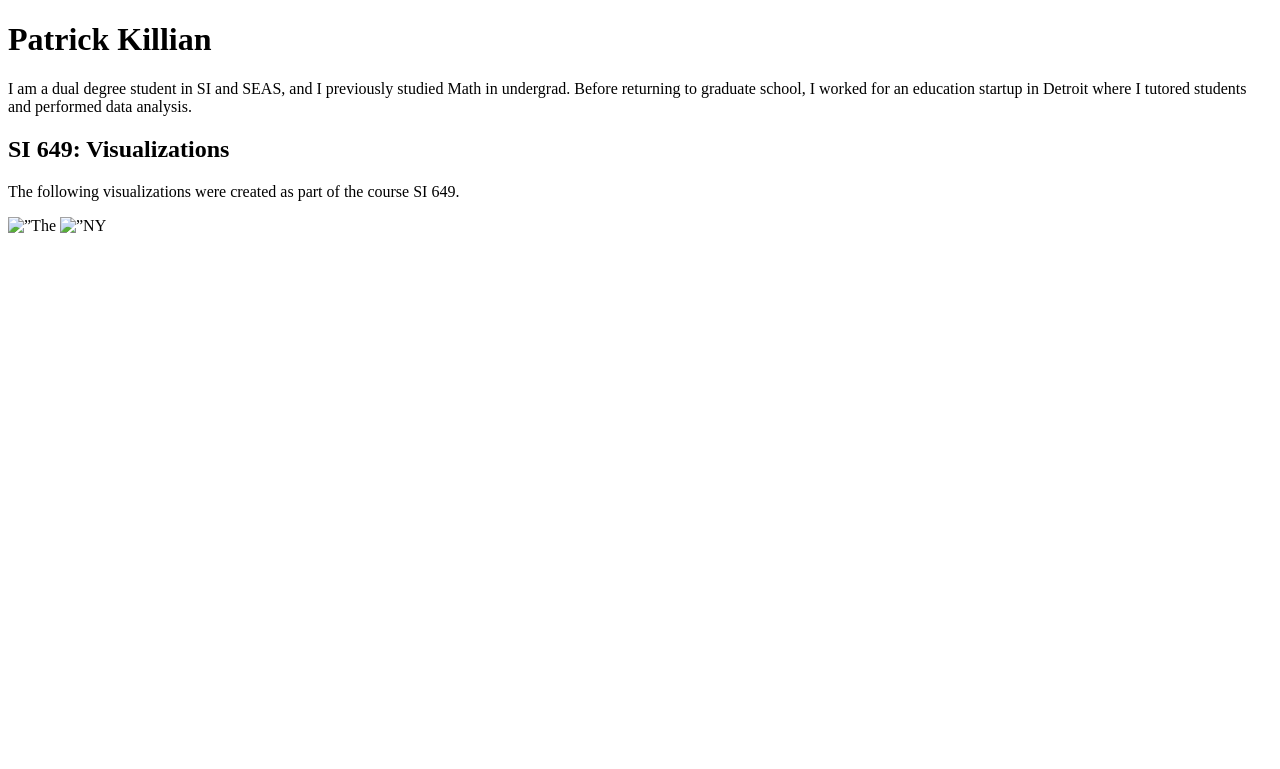
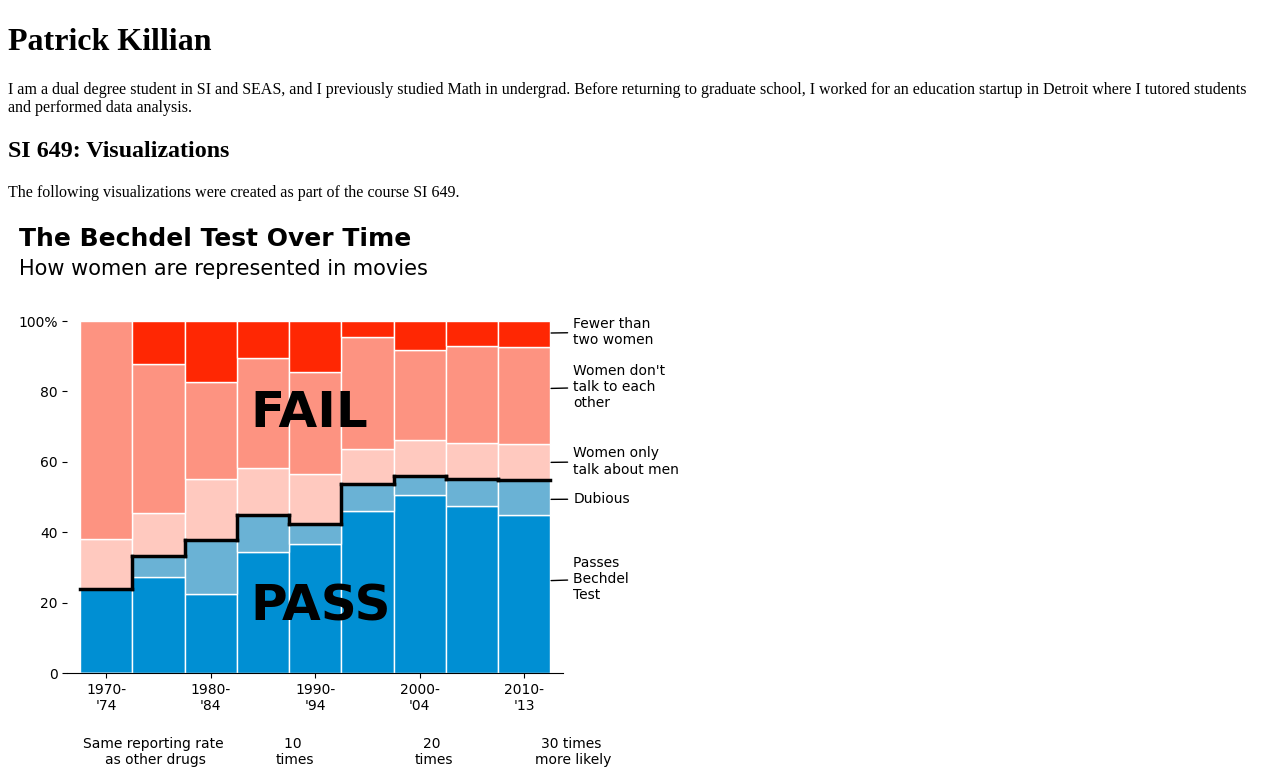
Before and after one commit to killianpm/killianpm.github.io, a plain HTML site: page index.html in a window 1280 px wide. Shown: the top 769 px of the page. Drawn offline with Linux system fonts and the light colour scheme.

Commit message:
Update index.html

```diff
--- a/index.html
+++ b/index.html
@@ -5,7 +5,7 @@
 <p>I am a dual degree student in SI and SEAS, and I previously studied Math in undergrad. Before returning to graduate school, I worked for an education startup in Detroit where I tutored students and performed data analysis.</p>
 <h2> SI 649: Visualizations </h2>
 <p>The following visualizations were created as part of the course SI 649.</p>
-    <img src=”viz1.png" alt=”The Bechdel Test Over Time: How women are represented in movies">
-    <img src=”viz2.png" alt=”NY Times FDA health singulair asthma drug warning">
+    <img src='viz1.png' alt='The Bechdel Test Over Time: How women are represented in movies'>
+    <img src='viz2.png' alt='NY Times FDA health singulair asthma drug warning'>
   </body>
 </html>
```
